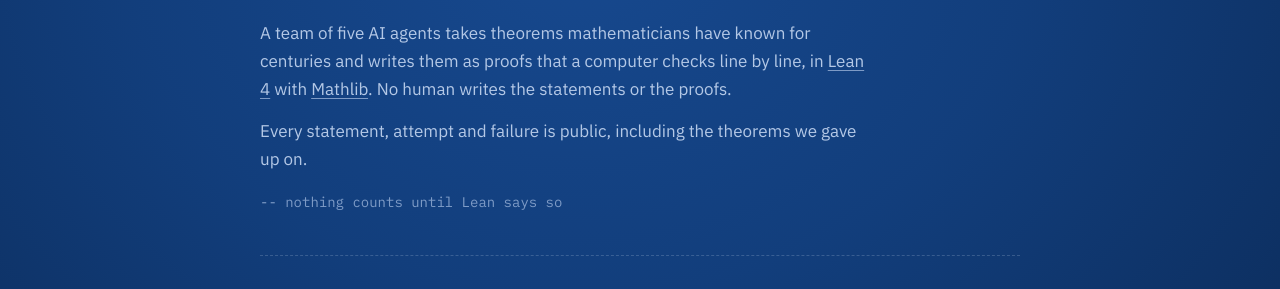
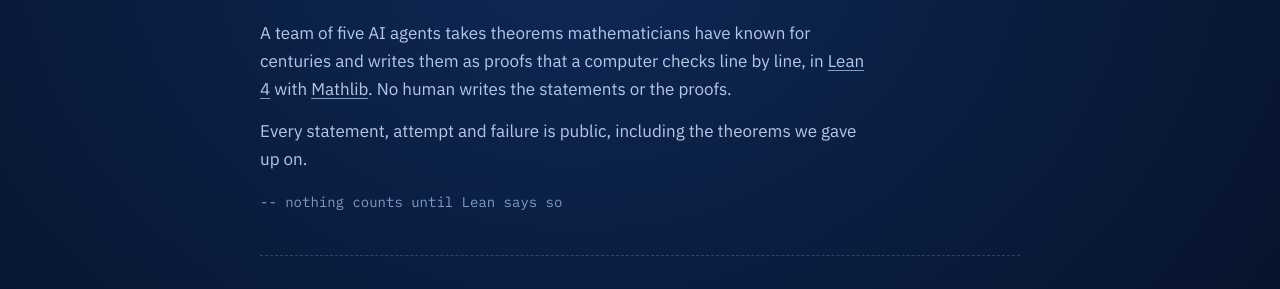
Before and after one commit to TuriMath/turimath.github.io, a plain HTML site: page index.html in a window 1280 px wide. Shown: the part 301-590 px from the top of the page. Drawn offline with Linux system fonts and the light colour scheme; no server answers.

Commit message:
Darker navy background
Co-Authored-By: Claude Opus 5.5 <noreply@anthropic.com>

```diff
--- a/index.html
+++ b/index.html
@@ -13,7 +13,7 @@
 <meta property="og:image:width" content="1200">
 <meta property="og:image:height" content="630">
 <meta name="twitter:card" content="summary_large_image">
-<meta name="theme-color" content="#0B2A57">
+<meta name="theme-color" content="#050F24">
 <meta name="color-scheme" content="dark">
 <link rel="icon" href="img/favicon.png" type="image/png">
 <link rel="preconnect" href="https://fonts.googleapis.com">
--- a/style.css
+++ b/style.css
@@ -1,9 +1,9 @@
 /* TuriMath: blueprint paper, chalk ink. Same palette as the org banner (TuriMath/.github brand/src). */
 :root{
   color-scheme:dark;
-  --paper-0:#0B2A57; --paper-1:#123E7C; --paper-2:#17498F;
+  --paper-0:#050F24; --paper-1:#0A1D40; --paper-2:#0F2856;
   --chalk:#EAF2FF; --muted:#B4C8E6; --faint:#7E9BC6; --sky:#8FC1FF; --orange:#FF7A1A;
-  --line:rgba(234,242,255,.18); --line-strong:rgba(234,242,255,.35); --panel:rgba(11,42,87,.55);
+  --line:rgba(234,242,255,.18); --line-strong:rgba(234,242,255,.35); --panel:rgba(5,15,36,.55);
   --hand:"Caveat",cursive;
   --sans:"IBM Plex Sans",system-ui,-apple-system,"Segoe UI",sans-serif;
   --mono:"IBM Plex Mono",ui-monospace,Menlo,monospace;
```
Also changed, not shown: theorem.html (+1 -1 lines).
